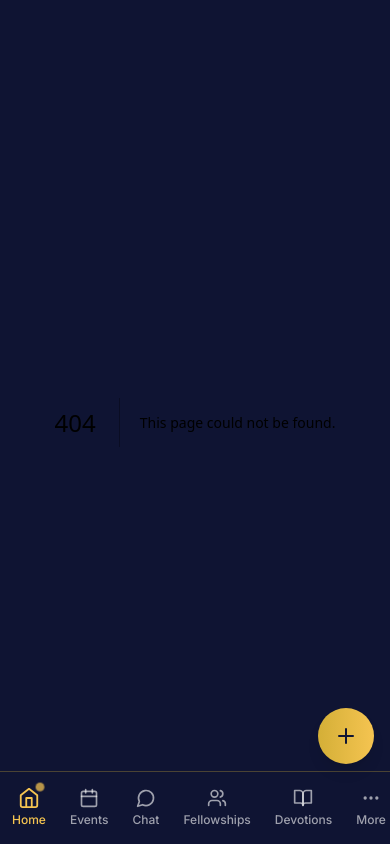
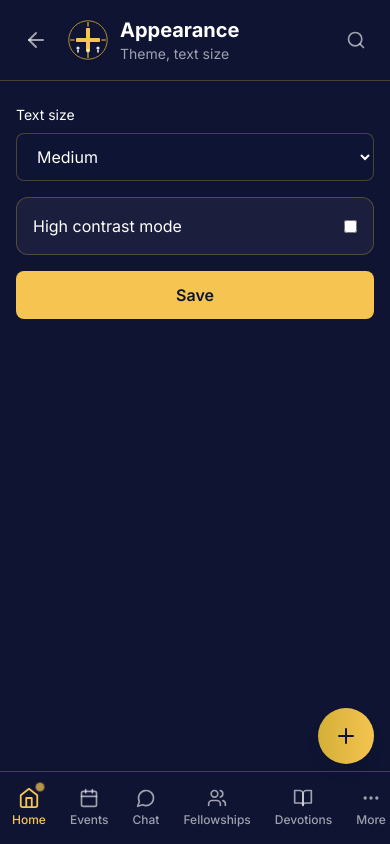
Before and after one commit to eyinjusalako1/gourd, a Next.js app: page /settings/appearance in a window 390 px wide. Before the commit this address had no page. Built offline with nearby package versions, Linux system fonts and the light colour scheme.

Commit message:
Settings: wire tiles to subpages and add Account/Notifications/Privacy/Appearance/Devices screens (mobile-first)

```diff
--- /dev/null
+++ b/src/app/settings/account/page.tsx
@@ -0,0 +1,28 @@
+'use client'
+
+import React, { useState } from 'react'
+import AppHeader from '@/components/AppHeader'
+
+export default function AccountSettingsPage() {
+  const [form, setForm] = useState({ name: '', email: '', password: '' })
+  return (
+    <div className="min-h-screen bg-[#0F1433] pb-20">
+      <AppHeader title="Account" subtitle="Profile, email, password" backHref="/settings" />
+      <div className="max-w-md mx-auto px-4 py-6 space-y-4">
+        <div>
+          <label className="block text-sm text-white mb-2">Name</label>
+          <input className="w-full bg-white/10 border border-[#D4AF37]/30 rounded-lg px-4 py-3 text-white" value={form.name} onChange={(e)=>setForm({...form,name:e.target.value})} />
+        </div>
+        <div>
+          <label className="block text-sm text-white mb-2">Email</label>
+          <input type="email" className="w-full bg-white/10 border border-[#D4AF37]/30 rounded-lg px-4 py-3 text-white" value={form.email} onChange={(e)=>setForm({...form,email:e.target.value})} />
+        </div>
+        <div>
+          <label className="block text-sm text-white mb-2">New Password</label>
+          <input type="password" className="w-full bg-white/10 border border-[#D4AF37]/30 rounded-lg px-4 py-3 text-white" value={form.password} onChange={(e)=>setForm({...form,password:e.target.value})} />
+        </div>
+        <button className="w-full bg-[#F5C451] text-[#0F1433] py-3 rounded-lg font-semibold hover:bg-[#D4AF37]">Save</button>
+      </div>
+    </div>
+  )
+}
--- /dev/null
+++ b/src/app/settings/appearance/page.tsx
@@ -0,0 +1,29 @@
+'use client'
+
+import React, { useState } from 'react'
+import AppHeader from '@/components/AppHeader'
+
+export default function AppearanceSettingsPage() {
+  const [textScale, setTextScale] = useState('md')
+  const [useHighContrast, setUseHighContrast] = useState(false)
+  return (
+    <div className="min-h-screen bg-[#0F1433] pb-20">
+      <AppHeader title="Appearance" subtitle="Theme, text size" backHref="/settings" />
+      <div className="max-w-md mx-auto px-4 py-6 space-y-4">
+        <div>
+          <label className="block text-sm text-white mb-2">Text size</label>
+          <select value={textScale} onChange={(e)=>setTextScale(e.target.value)} className="w-full bg-white/10 border border-[#D4AF37]/30 rounded-lg px-4 py-3 text-white">
+            <option value="sm">Small</option>
+            <option value="md">Medium</option>
+            <option value="lg">Large</option>
+          </select>
+        </div>
+        <label className="flex items-center justify-between bg-white/5 border border-[#D4AF37]/30 rounded-xl p-4 text-white">
+          <span>High contrast mode</span>
+          <input type="checkbox" checked={useHighContrast} onChange={(e)=>setUseHighContrast(e.target.checked)} />
+        </label>
+        <button className="w-full bg-[#F5C451] text-[#0F1433] py-3 rounded-lg font-semibold hover:bg-[#D4AF37]">Save</button>
+      </div>
+    </div>
+  )
+}
--- /dev/null
+++ b/src/app/settings/devices/page.tsx
@@ -0,0 +1,29 @@
+'use client'
+
+import React from 'react'
+import AppHeader from '@/components/AppHeader'
+
+const sessions = [
+  { id: '1', device: 'iPhone 14', location: 'Lagos, NG', lastActive: '2h ago' },
+  { id: '2', device: 'Chrome on Windows', location: 'Washington, US', lastActive: '1d ago' }
+]
+
+export default function DevicesSettingsPage() {
+  return (
+    <div className="min-h-screen bg-[#0F1433] pb-20">
+      <AppHeader title="Devices" subtitle="Sessions, security" backHref="/settings" />
+      <div className="max-w-md mx-auto px-4 py-6 space-y-3">
+        {sessions.map(s => (
+          <div key={s.id} className="bg-white/5 border border-[#D4AF37]/30 rounded-xl p-4 text-white flex items-center justify-between">
+            <div>
+              <div className="font-semibold">{s.device}</div>
+              <div className="text-xs text-white/60">{s.location} • {s.lastActive}</div>
+            </div>
+            <button className="px-3 py-1 bg-white/10 hover:bg-white/20 rounded-lg text-sm">Sign out</button>
+          </div>
+        ))}
+        <button className="w-full mt-2 bg-[#F5C451] text-[#0F1433] py-3 rounded-lg font-semibold hover:bg-[#D4AF37]">Sign out all devices</button>
+      </div>
+    </div>
+  )
+}
--- /dev/null
+++ b/src/app/settings/notifications/page.tsx
@@ -0,0 +1,25 @@
+'use client'
+
+import React, { useState } from 'react'
+import AppHeader from '@/components/AppHeader'
+
+export default function NotificationsSettingsPage() {
+  const [push, setPush] = useState(true)
+  const [email, setEmail] = useState(true)
+  return (
+    <div className="min-h-screen bg-[#0F1433] pb-20">
+      <AppHeader title="Notifications" subtitle="Push, email alerts" backHref="/settings" />
+      <div className="max-w-md mx-auto px-4 py-6 space-y-4">
+        <label className="flex items-center justify-between bg-white/5 border border-[#D4AF37]/30 rounded-xl p-4 text-white">
+          <span>Push notifications</span>
+          <input type="checkbox" checked={push} onChange={(e)=>setPush(e.target.checked)} />
+        </label>
+        <label className="flex items-center justify-between bg-white/5 border border-[#D4AF37]/30 rounded-xl p-4 text-white">
+          <span>Email notifications</span>
+          <input type="checkbox" checked={email} onChange={(e)=>setEmail(e.target.checked)} />
+        </label>
+        <button className="w-full bg-[#F5C451] text-[#0F1433] py-3 rounded-lg font-semibold hover:bg-[#D4AF37]">Save</button>
+      </div>
+    </div>
+  )
+}
--- a/src/app/settings/page.tsx
+++ b/src/app/settings/page.tsx
@@ -1,10 +1,12 @@
 'use client'
 
 import React from 'react'
+import { useRouter } from 'next/navigation'
 import AppHeader from '@/components/AppHeader'
 import { Bell, Shield, User, Palette, Smartphone, HelpCircle } from 'lucide-react'
 
 export default function SettingsPage() {
+  const router = useRouter()
   const sections = [
     { id: 'account', title: 'Account', icon: User, desc: 'Profile, email, password' },
     { id: 'notifications', title: 'Notifications', icon: Bell, desc: 'Push, email alerts' },
@@ -23,7 +25,7 @@ export default function SettingsPage() {
           {sections.map(sec => {
             const Icon = sec.icon
             return (
-              <button key={sec.id} className="bg-white/5 border border-[#D4AF37]/30 rounded-2xl p-4 text-left hover:bg-white/10 transition-colors">
+              <button onClick={() => router.push(`/settings/${sec.id}`)} key={sec.id} className="bg-white/5 border border-[#D4AF37]/30 rounded-2xl p-4 text-left hover:bg-white/10 transition-colors">
                 <div className="w-10 h-10 rounded-lg bg-[#F5C451]/15 border border-[#D4AF37]/40 flex items-center justify-center mb-3">
                   <Icon className="w-5 h-5 text-[#F5C451]" />
                 </div>
--- /dev/null
+++ b/src/app/settings/privacy/page.tsx
@@ -0,0 +1,25 @@
+'use client'
+
+import React, { useState } from 'react'
+import AppHeader from '@/components/AppHeader'
+
+export default function PrivacySettingsPage() {
+  const [profileVisible, setProfileVisible] = useState(true)
+  const [allowMessages, setAllowMessages] = useState(true)
+  return (
+    <div className="min-h-screen bg-[#0F1433] pb-20">
+      <AppHeader title="Privacy & Safety" subtitle="Visibility, blocking" backHref="/settings" />
+      <div className="max-w-md mx-auto px-4 py-6 space-y-4">
+        <label className="flex items-center justify-between bg-white/5 border border-[#D4AF37]/30 rounded-xl p-4 text-white">
+          <span>Show profile publicly</span>
+          <input type="checkbox" checked={profileVisible} onChange={(e)=>setProfileVisible(e.target.checked)} />
+        </label>
+        <label className="flex items-center justify-between bg-white/5 border border-[#D4AF37]/30 rounded-xl p-4 text-white">
+          <span>Allow messages from non-friends</span>
+          <input type="checkbox" checked={allowMessages} onChange={(e)=>setAllowMessages(e.target.checked)} />
+        </label>
+        <button className="w-full bg-[#F5C451] text-[#0F1433] py-3 rounded-lg font-semibold hover:bg-[#D4AF37]">Save</button>
+      </div>
+    </div>
+  )
+}
```
